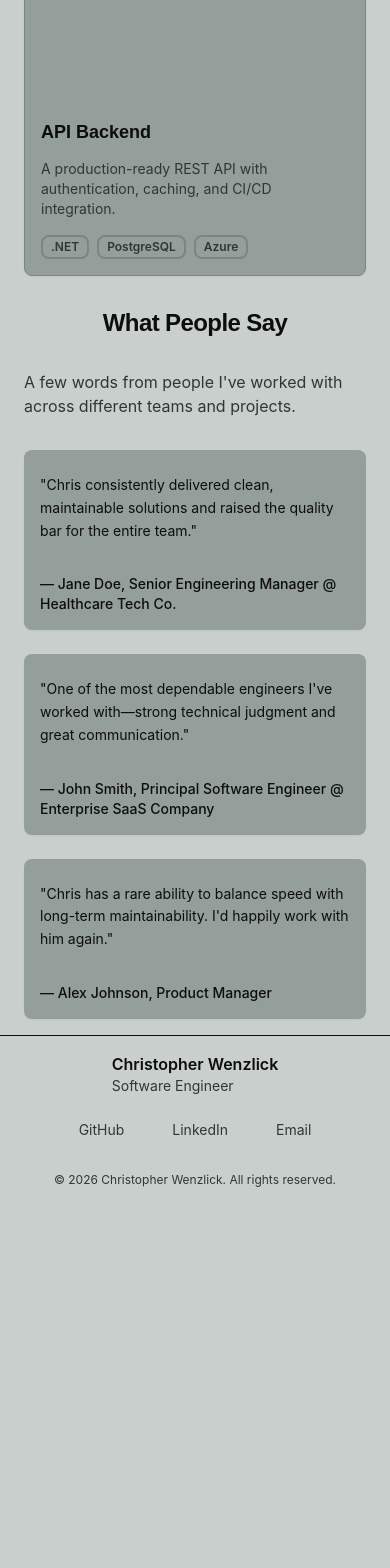
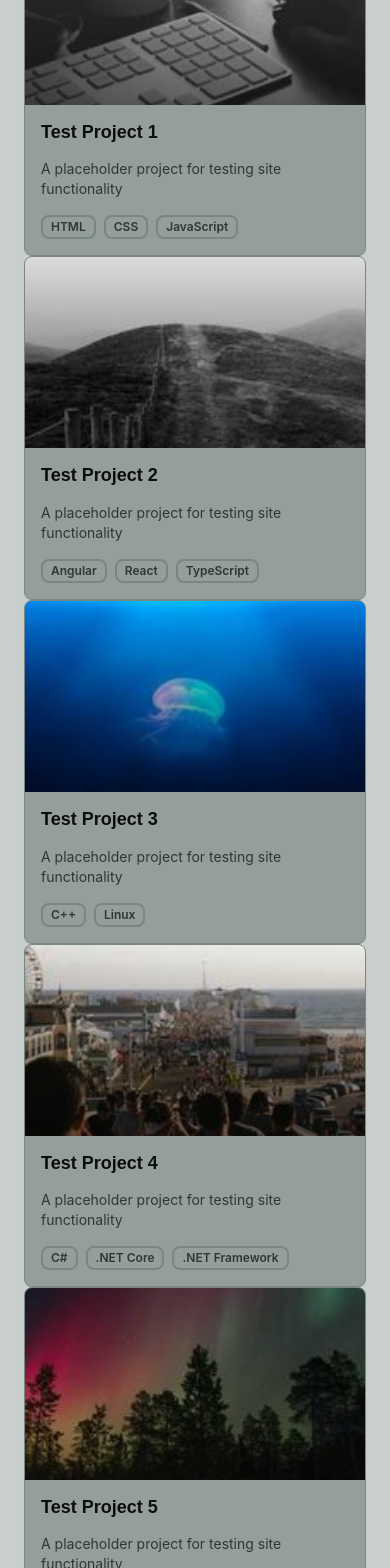
Before and after one commit to ChrisWenzlick/portfolio-website, a Next.js app: page / in a window 390 px wide. Shown: the part 2160-3728 px from the top of the page. Before the commit the page ends 3364 px from the top, so only its background shows below. Built offline with nearby package versions, Linux system fonts and the light colour scheme.

Commit message:
Add project skills filter and fix project list's alternating left/right image placement

```diff
--- a/components/projects/ProjectFilters.tsx
+++ b/components/projects/ProjectFilters.tsx
@@ -1,21 +1,31 @@
 "use client";
 
 import { useRouter, useSearchParams } from "next/navigation";
-import { useEffect, useState } from "react";
+import { useEffect, useMemo, useState } from "react";
 
 interface Props {
   search: string;
   selectedSkills: string[];
+  allSkills: string[];
 }
 
 export default function ProjectFilters({
   search,
   selectedSkills,
+  allSkills,
 }: Props) {
   const router = useRouter();
   const params = useSearchParams();
 
   const [searchValue, setSearchValue] = useState(search);
+  const [skillQuery, setSkillQuery] = useState("");
+  const [open, setOpen] = useState(false);
+
+  const filteredSkills = useMemo(() => {
+    return allSkills.filter((skill) =>
+      skill.toLowerCase().includes(skillQuery.toLowerCase())
+    );
+  }, [skillQuery, allSkills]);
 
   useEffect(() => {
     const timeout = setTimeout(() => {
@@ -38,19 +48,82 @@ export default function ProjectFilters({
     router.replace(`/projects?${current.toString()}`, { scroll: false });
   }
 
+  function toggleSkill(skill: string) {
+    const updated = selectedSkills.includes(skill)
+      ? selectedSkills.filter((s) => s !== skill)
+      : [...selectedSkills, skill];
+
+      updateParams({
+        skills: updated.length ? updated.join(",") : undefined,
+      });
+  }
+
   return (
-    <div className="flex flex-col gap-4 md:flex-row md:items-center md:justify-between">
+    <div className="space-y-4">
+      {/* Search Input */}
       <input
         type="text"
         value={searchValue}
         onChange={(e) => {
           setSearchValue(e.target.value);
+          updateParams({ search: e.target.value });
         }}
         placeholder="Search projects..."
         className="w-full md:w-80 rounded-md border px-3 py-2"
       />
 
-      {/* Skill filters can go here next */}
+      {/* Selected Skill Chips */}
+      {selectedSkills.length > 0 && (
+        <div className="flex flex-wrap gap-2">
+          {selectedSkills.map((skill) => (
+            <button
+              key={skill}
+              onClick={() => toggleSkill(skill)}
+              className="rounded-full bg-muted px-3 py-1 text-sm"
+            >
+              {skill} ×
+            </button>
+          ))}
+        </div>
+      )}
+
+      {/* Skill Dropdown */}
+      <div className="relative">
+        <button
+          onClick={() => setOpen(!open)}
+          className="rounded-md border px-4 py-2 text-sm"
+        >
+          + Add Skill
+        </button>
+
+        {open && (
+          <div className="absolute z-10 mt-2 w-64 rounded-md border bg-background p-3 shadow-lg space-y-2">
+            <input
+              type="text"
+              placeholder="Filter skills..."
+              value={skillQuery}
+              onChange={(e) => setSkillQuery(e.target.value)}
+              className="w-full rounded-md border px-2 py-1 text-sm"
+            />
+
+            <div className="max-h-48 overflow-y-auto space-y-1">
+              {filteredSkills.map((skill) => (
+                <button
+                  key={skill}
+                  onClick={() => toggleSkill(skill)}
+                  className={`w-full text-left px-2 py-1 rounded text-sm hover:bg-muted ${
+                    selectedSkills.includes(skill)
+                      ? "font-semibold"
+                      : ""
+                  }`}
+                >
+                  {skill}
+                </button>
+              ))}
+            </div>
+          </div>
+        )}
+      </div>
     </div>
   );
 }
--- a/components/projects/ProjectListItem.tsx
+++ b/components/projects/ProjectListItem.tsx
@@ -1,6 +1,7 @@
 import Link from "next/link";
 import Image from "next/image";
 import Badge from "components/ui/Badge";
+import { cn } from "@/lib/utils";
 
 interface ProjectListItemProps {
   project: {
@@ -19,10 +20,13 @@ export default function ProjectListItem({
 }: ProjectListItemProps) {
   return (
     <article
-      className={`grid gap-6 items-stretch bg-(--color-surface) border border-solid border-(--color-border) rounded-lg overflow-hidden ${imagePosition === 'right' ? 'md:grid-cols-[1.5fr_1fr]' : 'md:grid-cols-[1fr_1.5fr]'}`}
+    className={`grid gap-6 items-stretch bg-(--color-surface) border border-solid border-(--color-border) rounded-lg overflow-hidden ${imagePosition === 'right' ? 'md:grid-cols-[1.5fr_1fr]' : 'md:grid-cols-[1fr_1.5fr]'}`}
     >
       {project.image && (
-        <div className="relative min-h-52">
+        <div className={cn(
+          'relative min-h-52',
+          imagePosition === 'right' ? 'md:order-2' : ""
+        )}>
           <Image
             src={project.image}
             alt={project.title}
@@ -32,7 +36,10 @@ export default function ProjectListItem({
         </div>
       )}
 
-      <div className="py-4 px-5 flex flex-col gap-3">
+      <div className={cn(
+        "py-4 px-5 flex flex-col gap-3",
+        imagePosition === 'right' ? 'md:order-1' : ""
+      )}>
         <h3 className="text-lg font-semibold">
           <Link href={`/projects/${project.slug}`}>{project.title}</Link>
         </h3>
--- a/src/app/projects/page.tsx
+++ b/src/app/projects/page.tsx
@@ -13,6 +13,13 @@ interface ProjectsPageProps {
 }
 
 const PAGE_SIZE = 5;
+
+// Get a list of all skills across all projects
+const allSkills = Array.from(
+    new Set(
+        projects.flatMap((project) => project.skills ?? [])
+    )
+).sort((a, b) => a.localeCompare(b));
 
 export default function ProjectsPage({ searchParams }: ProjectsPageProps) {
   const search = searchParams.search?.toLowerCase() ?? "";
@@ -95,6 +102,7 @@ export default function ProjectsPage({ searchParams }: ProjectsPageProps) {
         <ProjectFilters
           search={search}
           selectedSkills={selectedSkills}
+          allSkills={allSkills}
         />
 
         <div className="space-y-8">
--- a/src/content/projects.ts
+++ b/src/content/projects.ts
@@ -22,10 +22,113 @@ export const projects: Project[] = [
         featured: true,
     },
     {
-        slug: "api-backend",
-        title: "API Backend",
+        slug: "test1",
+        title: "Test Project 1",
         description:
-            "A production-ready REST API with authentication, caching, and CI/CD integration.",
-        skills: [".NET", "PostgreSQL", "Azure"],
+            "A placeholder project for testing site functionality",
+        image: "/desk.jpg",
+        skills: ["HTML", "CSS", "JavaScript"],
+        href: "#",
+        featured: true,
+    },
+    {
+        slug: "test2",
+        title: "Test Project 2",
+        description:
+            "A placeholder project for testing site functionality",
+        image: "/fence.jpg",
+        skills: ["Angular", "React", "TypeScript"],
+        href: "#",
+        featured: true,
+    },
+    {
+        slug: "test3",
+        title: "Test Project 3",
+        description:
+            "A placeholder project for testing site functionality",
+        image: "/jellyfish.jpg",
+        skills: ["C++", "Linux"],
+        href: "#",
+        featured: true,
+    },
+    {
+        slug: "test4",
+        title: "Test Project 4",
+        description:
+            "A placeholder project for testing site functionality",
+        image: "/people.jpg",
+        skills: ["C#", ".NET Core", ".NET Framework"],
+        href: "#",
+        featured: true,
+    },
+    {
+        slug: "test5",
+        title: "Test Project 5",
+        description:
+            "A placeholder project for testing site functionality",
+        image: "/trees.jpg",
+        skills: ["C#", ".NET Core", "SQL Server"],
+        href: "#",
+        featured: true,
+    },
+    {
+        slug: "test6",
+        title: "Test Project 6",
+        description:
+            "A placeholder project for testing site functionality",
+        image: "/typewriter.jpg",
+        skills: ["Java"],
+        href: "#",
+        featured: true,
+    },
+    {
+        slug: "test7",
+        title: "Test Project 7",
+        description:
+            "A placeholder project for testing site functionality",
+        image: "/waves.jpg",
+        skills: ["JSON", "XML"],
+        href: "#",
+        featured: true,
+    },
+    {
+        slug: "test8",
+        title: "Test Project 8",
+        description:
+            "A placeholder project for testing site functionality",
+        image: "/bench.jpg",
+        skills: ["HTML", "CSS", "JavaScript"],
+        href: "#",
+        featured: true,
+    },
+    {
+        slug: "test9",
+        title: "Test Project 9",
+        description:
+            "A placeholder project for testing site functionality",
+        image: "/desk.jpg",
+        skills: ["HTML", "CSS", "JavaScript"],
+        href: "#",
+        featured: true,
+    },
+    {
+        slug: "test10",
+        title: "Test Project 10",
+        description:
+            "A placeholder project for testing site functionality",
+        image: "/fence.jpg",
+        skills: ["HTML", "CSS", "JavaScript"],
+        href: "#",
+        featured: true,
+    },
+    {
+        slug: "test11",
+        title: "Test Project 11",
+        description:
+            "A placeholder project for testing site functionality",
+        image: "/jellyfish.jpg",
+        skills: ["HTML", "CSS", "JavaScript"],
+        href: "#",
+        featured: true,
     },
 ];
```
